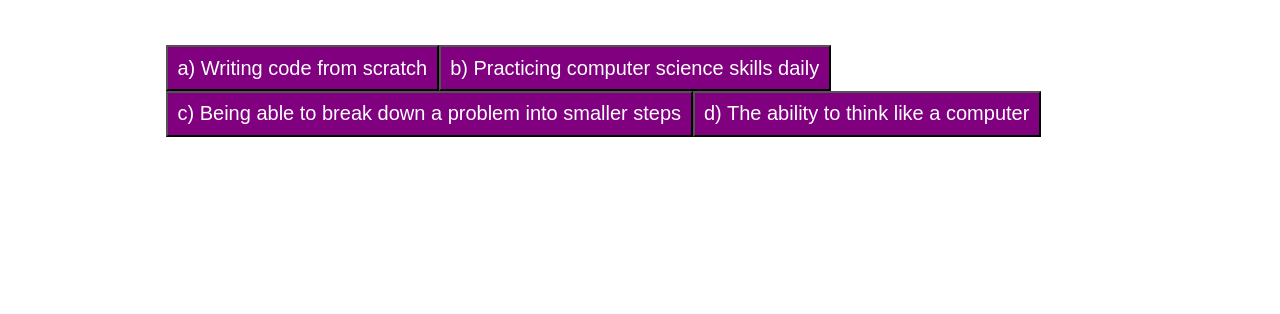
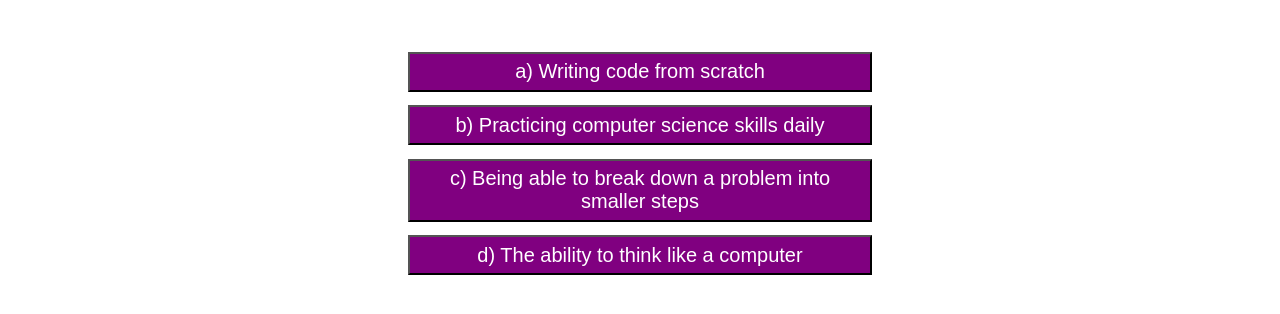
Before and after one commit to tbetti/CS-Quiz, a plain HTML site: page index.html in a window 1280 px wide. Both pictures are taken after a click on the button "Start Quiz". Shown: the part 202-516 px from the top of the page. Drawn offline with nearby package versions, Linux system fonts and the light colour scheme.

Commit message:
Adjusted styles on css, deleted commented-out code on js

```diff
--- a/assets/script.js
+++ b/assets/script.js
@@ -73,7 +73,6 @@ var timeEl = document.querySelector("#timer");
 var cardHeaderEl = document.getElementById("card-header");
 var cardDescriptEl=document.getElementById("card-description");
 var startBtn = document.getElementById("startButton");
-var answerBtn = document.querySelectorAll("#answer-choice")
 var timerInterval;
 var highScores = JSON.parse(localStorage.getItem("highScores")) || []; // fill array with local storage or empty array
 console.log(highScores);
@@ -92,30 +91,9 @@ function beginningCard(){
 // Run the quiz when start button pushed
 function startQuiz(){
     startBtn.setAttribute("style", "display:none");
-    // set the timer
+    // set the timer and show the question
     setTimer();
     showQuestion();
-    // while (secondsLeft > 0 || i > questionBank.length){
-    //     //Display question
-    //     userAnswer = showQuestion(i); // does this actually run the function?
-    //     // Check if answer is correct
-    //     if (userAnswer !== answer[i]){
-    //         secondsLeft = secondsLeft - 15;
-    //         // add a footer saying "Wrong!"
-    //         var footer = document.createElement("footer");
-    //         footer.createTextNode("Wrong!");
-    //     } else{
-    //         // add a footer saying "Correct!"
-    //         var footer = document.createElement('footer');
-    //         footer.createTextNode("Correct!");
-    //         i++
-    //     }
-
-    //     // Reset
-    //     footer.remove();
-    // }
-    // Add score and high score cards
-    // link high score cards to header option
 }
 
 // Create Question Cards
@@ -123,40 +101,23 @@ function showQuestion(){
     // Display question
     cardHeaderEl.innerHTML = questions[i].question;
     cardDescriptEl.innerHTML= ''
-    // var answerBankLocal = answerBankObject[i]; // read in array of answers that correspond with question
 
-    // // Display answer choices
-    // for(j=0; j < answerBtn.length; j++){
-    //    answerBtn[j].classList.remove("hide");
-    //    answerBtn[j].innerHTML = answerBankLocal[j];
-    //    console.log(answerBankLocal[j]);
-    //    answerBtn[j].setAttribute("value",answerBankLocal[j]);
-    //    answerBtn[j].onclick =
-    // }
-    var buttonBox = document.getElementById("button-box");
+    var buttonBox = document.getElementById("button-box"); // will link upcoming commands to parent container
     buttonBox.innerHTML = "";
     questions[i].choices.forEach(function(choice){ // call everything here choice instead of choices[i]
+        // create a button for each answer choice and assign class and value
         var choiceButton = document.createElement("button");
+        choiceButton.className="answer-choice";
+        choiceButton.setAttribute("value", choice);
+        // fill each button with answer choice and append to parent container
         choiceButton.textContent = choice;
-        choiceButton.setAttribute("value", choice);
-        choiceButton.onclick=evaluateAnswer; // calls evaluationAnswer each time clicked (this means one we clicked on)
-        buttonBox.appendChild(choiceButton); // "this" means the one we're on
+        buttonBox.appendChild(choiceButton);
+        // calls evaluationAnswer function each time clicked ("this" means one we clicked on)
+        choiceButton.onclick=evaluateAnswer;
     })
-
-    // Get answer from user
-    // var answerChoice;
-    // document.querySelector(".card").addEventListener("click", function(event){
-    //     var element = event.target;
-    //     if (element.matches("#answer-choice")){
-    //         answerChoice = element.dataset.id; // select data-id???
-    //     }
-    // });
-
-    // // Return user answer as array at [i]
-    // return answerChoice; // maybe this can just be a value that changes each time instead of an array??
 }
 function evaluateAnswer(){
-    if(this.value !== questions[i].answer){
+    if(this.value !== questions[i].answer){ // "this" means the one we're on
         console.log("wrong");
         // possible function called wrong
     } else {
--- a/assets/style.css
+++ b/assets/style.css
@@ -14,19 +14,23 @@ a:hover{
     cursor: pointer;
 }
 
-.card{
+.center-items{
     display: flex;
     flex-direction: column;
-    width: 75%;
     margin-left: auto;
     margin-right: auto;
     align-items: center;
+}
+
+.card{
+    width: 75%;
     font-size: 24px;
 }
 
 #card-header{
     margin-bottom: 0%;
     font-family: 'Oswald', sans-serif;
+    text-align: center;
 }
 
 #card-description{
@@ -46,7 +50,11 @@ button:hover{
     cursor: pointer;
 }
 
-#answer-choice{
+#button-box{
+    width: 70%;
+}
+
+.answer-choice{
     margin: 1%;
     padding: 1%;
     width: 70%;
--- a/index.html
+++ b/index.html
@@ -18,7 +18,7 @@
             <a id="view-high-scores">View High Scores</a>
             <p>Time: <span id="timer">60</span></p>
         </header>
-        <div class="card">
+        <div class="card center-items">
             <h1 id="card-header">
                 <!-- JavaScript code will fill this part -->
             </h1>
@@ -28,7 +28,7 @@
             <button id="startButton">
                 <!-- JavaScript code will fill this part -->
             </button>
-            <div id="button-box">
+            <div class="center-items" id="button-box">
 
             </div>
         </div>
```
